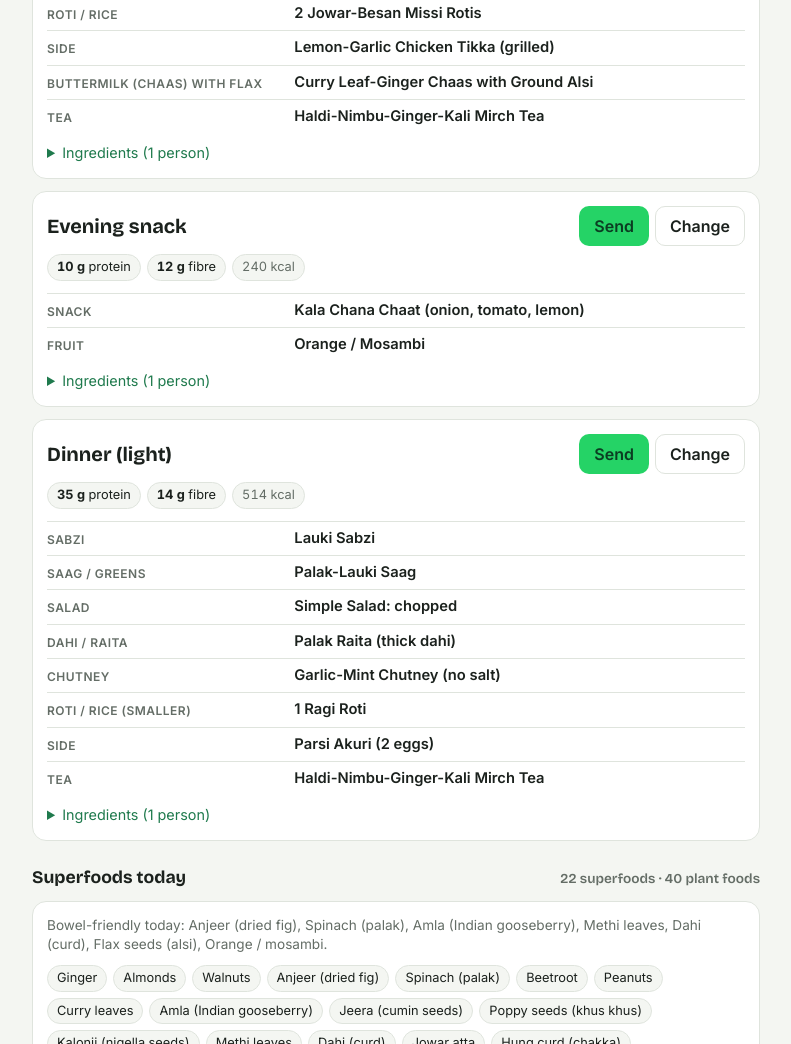
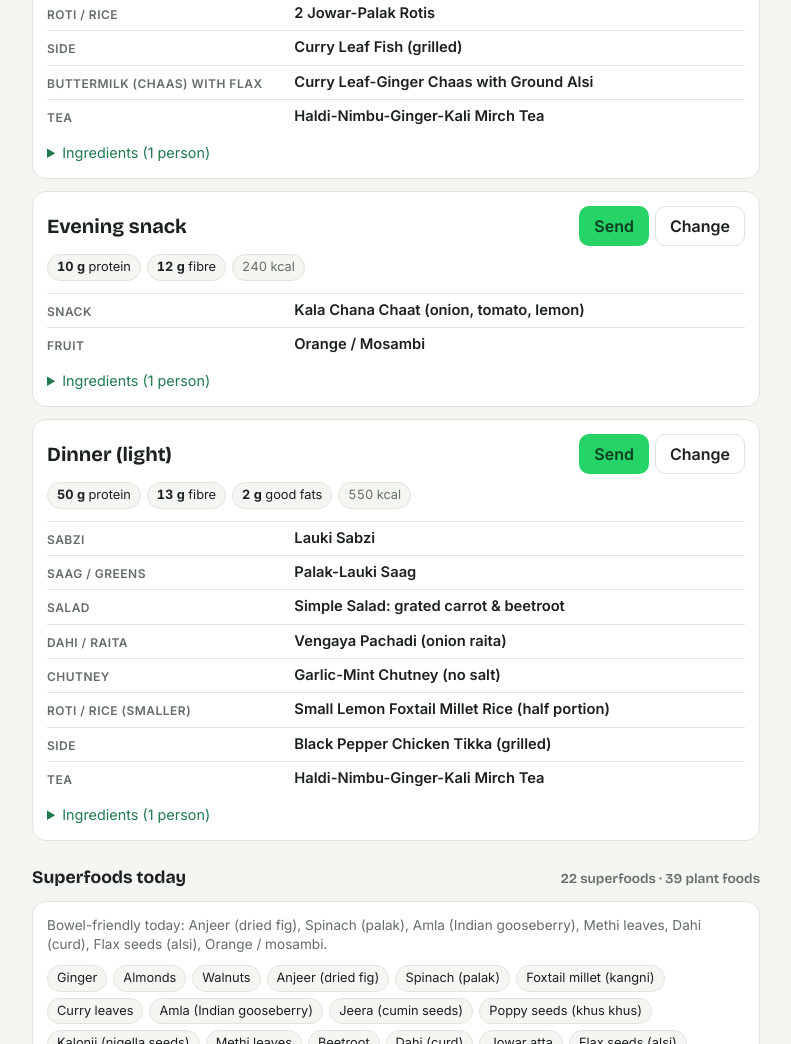
Before and after one commit to abhishek419sharma/Firstofmany, a plain HTML site: page index.html in a window 1280 px wide. Shown: the part 1756-2800 px from the top of the page, without its empty margins (244-1035 px from the left). Drawn offline with nearby package versions, Linux system fonts and the light colour scheme.

Commit message:
Sides are grilled chicken or fish only; no eggs in the side
Steamed, roasted and stir-cooked sides are converted to grilled or
removed, and all egg sides are removed since eggs are at breakfast.
The Egg diet is now vegetarian lunch and dinner with egg at breakfast.

Co-Authored-By: Claude Sonnet 5.5 <noreply@anthropic.com>
Claude-Session: https://claude.ai/code/session_0111BiCcCWEZN2hFyxC6ewWf

```diff
--- a/app.js
+++ b/app.js
@@ -242,7 +242,7 @@ function score(plan, ctx, jitter) {
       dinnerKcal += n.kcal;
       if (r.heavy) sc += 25; // rich or heavy dishes stay away from dinner
     }
-    // Chicken / fish / egg side is expected at lunch and dinner.
+    // A grilled chicken or fish side is expected at lunch and dinner.
     if (r.id === "none") sc += 40;
     // Avoid repeating yesterday's dishes.
     else if (ctx.yesterday[SLOTS[idx].key] === r.id) sc += 8;
--- a/index.html
+++ b/index.html
@@ -186,6 +186,7 @@
       <li><b>No maida, no fried food, no added sugar:</b> dishes are roasted, steamed, grilled or pressure-cooked with a light tadka. Sweetness comes only from whole fruit and a little soaked anjeer.</li>
       <li><b>No red chilli:</b> masalas use black pepper, ajwain, garam masala and dhania-jeera. Fresh green chilli is small and optional, so skip it if it upsets your stomach.</li>
       <li><b>No soya</b> anywhere in the menu.</li>
+      <li><b>Chicken and fish:</b> only grilled, as a side at lunch and dinner, never in gravy. Eggs are at breakfast only, not in the side.</li>
       <li><b>In season:</b> raw mango, jamun, melons, plums and peaches only appear in their summer months, and fresh amla and sarson only in winter.</li>
       <li><b>Every morning:</b> soaked almonds, walnuts and anjeer, plus a warm digestive drink. Anjeer is a traditional help for sluggish bowels and has natural sugar, so the portion is small.</li>
       <li><b>Buttermilk and flax daily:</b> lunch always includes chaas with ground flax (alsi). Flax, chia, pumpkin and sesame seeds also appear in chutneys, drinks and snacks.</li>
@@ -208,8 +209,8 @@
       </label>
       <label>Diet
         <select id="diet">
-          <option value="egg">Egg (egg curry, bhurji)</option>
-          <option value="nonveg">Non-veg (chicken / fish as dry side)</option>
+          <option value="egg">Vegetarian lunch & dinner (egg at breakfast)</option>
+          <option value="nonveg">Grilled chicken or fish at lunch & dinner</option>
         </select>
       </label>
     </div>
--- a/recipes.js
+++ b/recipes.js
@@ -11,8 +11,9 @@
 //   - No soya anywhere.
 //   - Lunch always has buttermilk (chaas) with ground flax.
 //   - Breakfast always has 4 egg whites + 1 yolk and a collagen protein shake.
-//   - Chicken and fish only ever appear as a dry SIDE, never in gravy or as the
-//     main course. Egg curry is allowed.
+//   - Chicken and fish only ever appear as a GRILLED side at lunch and dinner,
+//     never in gravy or as the main course. No eggs at lunch or dinner, because
+//     eggs are at breakfast.
 //   - Dinner is lighter: no dal or legumes, a smaller roti, and rich or heavy
 //     dishes are avoided.
 //
@@ -20,10 +21,10 @@
 //   On waking = digestive drink + soaked almonds, walnuts & anjeer (fixed)
 //   Breakfast = egg dish + gluten-free side + collagen shake + fruit
 //   Lunch  = dal + sabzi + saag + salad + dahi + chutney + roti/rice
-//            (+ optional side) + chaas with flax + haldi-nimbu tea
+//            (+ grilled chicken or fish side) + chaas with flax + haldi-nimbu tea
 //   Evening snack = snack + fruit
 //   Dinner = sabzi + saag + salad + dahi + chutney + a smaller roti/rice
-//            (+ optional side) + tea. No dal or legumes at dinner.
+//            (+ grilled chicken or fish side) + tea. No dal or legumes at dinner.
 //
 // Quantities are PER PERSON and get multiplied by the number of people.
 // Nutrition is calculated from the ingredients using NUTRITION below
@@ -856,7 +857,7 @@ const RECIPES = {
       i("Little millet (kutki)", 50), i("Jeera (cumin seeds)", 1, "pack")] },
   ],
 
-  // Chicken and fish only as a dry side, never in gravy. Egg curry is fine.
+  // Grilled chicken or fish only, never in gravy. No eggs here: eggs are at breakfast.
   side: [
     { id: "none", name: "No side", diet: "veg", ingredients: [] },
     { id: "chicken-tikka", name: "Chicken Tikka (grilled)", diet: "nonveg", ingredients: [
@@ -866,24 +867,8 @@ const RECIPES = {
     { id: "chicken-seekh", name: "Chicken Seekh Kebab (grilled)", diet: "nonveg", ingredients: [
       i("Chicken mince (keema)", 120), i("Onion", 20), i("Ginger", 5), i("Mint (pudina)", 0.25, "bunch"),
       i("Kali mirch (black pepper)", 1, "pack")] },
-    { id: "pepper-chicken", name: "Dry Pepper Chicken (stir-cooked)", diet: "nonveg", ingredients: [
-      i("Chicken breast (boneless)", 125), i("Onion", 40), i("Garlic", 5),
-      i("Curry leaves", 0.25, "bunch"), i("Kali mirch (black pepper)", 1, "pack")] },
     { id: "ajwaini-fish", name: "Ajwaini Fish Tikka (grilled)", diet: "nonveg", ingredients: [
       i("Fish (rohu / basa)", 150), i("Hung curd (chakka)", 30), i("Lemon", 0.5, "pcs"), ...tandoori()] },
-    { id: "lemon-pepper-fish", name: "Lemon-Pepper Fish (tawa-roasted)", diet: "nonveg", ingredients: [
-      i("Fish (rohu / basa)", 150), i("Lemon", 1, "pcs"), i("Kali mirch (black pepper)", 1, "pack"),
-      i("Coriander", 0.25, "bunch"), i("Roasted jeera powder", 1, "pack")] },
-    { id: "egg-curry", name: "Egg Curry (2 eggs)", diet: "egg", ingredients: [
-      i("Eggs", 2, "pcs"), i("Onion", 50), i("Tomato", 70), i("Ginger", 5), i("Garlic", 5),
-      i("Dhania-jeera powder", 1, "pack")] },
-    { id: "bhurji-side", name: "Anda Bhurji (2 eggs)", diet: "egg", ingredients: [
-      i("Eggs", 2, "pcs"), i("Onion", 40), i("Tomato", 40), i("Capsicum", 30), ...herbs()] },
-    { id: "boiled-eggs", name: "Masala Boiled Eggs (2)", diet: "egg", ingredients: [
-      i("Eggs", 2, "pcs"), i("Onion", 20), i("Lemon", 0.5, "pcs"), i("Roasted jeera powder", 1, "pack"),
-      i("Kali mirch (black pepper)", 1, "pack")] },
-    { id: "omelette-side", name: "Masala Omelette (2 eggs)", diet: "egg", ingredients: [
-      i("Eggs", 2, "pcs"), i("Onion", 30), i("Tomato", 30), ...herbs()] },
     { id: "chicken-hariyali", name: "Chicken Hariyali Tikka (grilled)", diet: "nonveg", ingredients: [
       i("Chicken breast (boneless)", 125), i("Hung curd (chakka)", 30),
       i("Mint (pudina)", 0.25, "bunch"), i("Coriander", 0.25, "bunch"), i("Green chilli", 1, "pcs"),
@@ -904,37 +889,24 @@ const RECIPES = {
       i("Chicken breast (boneless)", 125), i("Hung curd (chakka)", 30),
       i("Ajwain (carom seeds)", 1, "pack"), i("Lemon", 0.5, "pcs"),
       i("Kali mirch (black pepper)", 1, "pack")] },
-    { id: "chicken-curry-leaf", name: "Curry Leaf Chicken (dry roasted)", diet: "nonveg", ingredients: [
-      i("Chicken breast (boneless)", 125), i("Curry leaves", 0.5, "bunch"),
-      i("Kali mirch (black pepper)", 1, "pack"), i("Lemon", 0.5, "pcs"), i("Ginger", 5)] },
-    { id: "patra-ni-machhi", name: "Patra ni Machhi (steamed in banana leaf, green chutney)", diet: "nonveg", ingredients: [
-      i("Fish (rohu / basa)", 150), i("Coriander", 0.5, "bunch"), i("Mint (pudina)", 0.25, "bunch"),
-      i("Coconut (fresh)", 15), i("Green chilli", 1, "pcs"), i("Lemon", 0.5, "pcs"),
-      i("Jeera (cumin seeds)", 1, "pack")] },
-    { id: "bhapa-fish", name: "Steamed Fish with Mustard-Curd (bhapa style)", diet: "nonveg", ingredients: [
-      i("Fish (rohu / basa)", 150), i("Dahi (curd)", 40), i("Rai (mustard seeds)", 1, "pack"),
-      i("Green chilli", 1, "pcs"), i("Haldi (turmeric powder)", 1, "pack")] },
     { id: "fish-hariyali", name: "Hariyali Fish Tikka (grilled)", diet: "nonveg", ingredients: [
       i("Fish (rohu / basa)", 150), i("Hung curd (chakka)", 30), i("Mint (pudina)", 0.25, "bunch"),
       i("Coriander", 0.25, "bunch"), i("Green chilli", 1, "pcs"), i("Lemon", 0.5, "pcs")] },
-    { id: "fish-curry-leaf", name: "Curry Leaf Roasted Fish (Kerala style, dry)", diet: "nonveg", ingredients: [
-      i("Fish (rohu / basa)", 150), i("Curry leaves", 0.5, "bunch"),
-      i("Kali mirch (black pepper)", 1, "pack"), i("Lemon", 1, "pcs"), i("Ginger", 5), i("Garlic", 3)] },
-    { id: "egg-podimas-side", name: "Egg Podimas (2 eggs)", diet: "egg", ingredients: [
-      i("Eggs", 2, "pcs"), i("Onion", 40), i("Curry leaves", 0.25, "bunch"), i("Ginger", 5),
-      i("Kali mirch (black pepper)", 1, "pack")] },
-    { id: "egg-thoran-side", name: "Egg Thoran with Coconut (2 eggs)", diet: "egg", ingredients: [
-      i("Eggs", 2, "pcs"), i("Coconut (fresh)", 10), i("Onion", 30), i("Curry leaves", 0.25, "bunch")] },
-    { id: "akuri-side", name: "Parsi Akuri (2 eggs)", diet: "egg", ingredients: [
-      i("Eggs", 2, "pcs"), i("Onion", 30), i("Tomato", 30), i("Coriander", 0.25, "bunch"),
-      i("Green chilli", 1, "pcs")] },
-    { id: "egg-masala-dry", name: "Egg Masala, dry (2 boiled eggs)", diet: "egg", ingredients: [
-      i("Eggs", 2, "pcs"), i("Onion", 40), i("Tomato", 50), i("Dhania-jeera powder", 1, "pack"),
-      i("Kali mirch (black pepper)", 1, "pack")] },
-    { id: "kerala-egg-curry", name: "Kerala Egg Curry (light coconut, 2 eggs)", diet: "egg", ingredients: [
-      i("Eggs", 2, "pcs"), i("Onion", 40), i("Tomato", 40), i("Coconut (fresh)", 15),
-      i("Curry leaves", 0.25, "bunch"), i("Kali mirch (black pepper)", 1, "pack"), i("Ginger", 5),
-      i("Garlic", 3)] },
+    { id: "pepper-chicken", name: "Black Pepper Chicken Tikka (grilled)", diet: "nonveg", ingredients: [
+      i("Chicken breast (boneless)", 125), i("Hung curd (chakka)", 30), i("Garlic", 5),
+      i("Lemon", 0.5, "pcs"), i("Kali mirch (black pepper)", 1, "pack")] },
+    { id: "chicken-curry-leaf", name: "Curry Leaf Chicken Tikka (grilled)", diet: "nonveg", ingredients: [
+      i("Chicken breast (boneless)", 125), i("Hung curd (chakka)", 30), i("Curry leaves", 0.5, "bunch"),
+      i("Ginger", 5), i("Lemon", 0.5, "pcs"), i("Kali mirch (black pepper)", 1, "pack")] },
+    { id: "lemon-pepper-fish", name: "Lemon-Pepper Fish (grilled)", diet: "nonveg", ingredients: [
+      i("Fish (rohu / basa)", 150), i("Lemon", 1, "pcs"), i("Kali mirch (black pepper)", 1, "pack"),
+      i("Coriander", 0.25, "bunch"), i("Roasted jeera powder", 1, "pack")] },
+    { id: "fish-curry-leaf", name: "Curry Leaf Fish (grilled)", diet: "nonveg", ingredients: [
+      i("Fish (rohu / basa)", 150), i("Curry leaves", 0.5, "bunch"), i("Ginger", 5), i("Garlic", 3),
+      i("Lemon", 1, "pcs"), i("Kali mirch (black pepper)", 1, "pack")] },
+    { id: "patra-ni-machhi", name: "Patra ni Machhi (banana-leaf parcel, grilled)", diet: "nonveg", ingredients: [
+      i("Fish (rohu / basa)", 150), i("Coriander", 0.5, "bunch"), i("Mint (pudina)", 0.25, "bunch"),
+      i("Coconut (fresh)", 15), i("Green chilli", 1, "pcs"), i("Lemon", 0.5, "pcs"), i("Jeera (cumin seeds)", 1, "pack")] },
   ],
 };
 
@@ -947,7 +919,7 @@ RECIPES.stapleLight = RECIPES.staple.map((r) => ({
 // Dishes that are rich, gravy-heavy or slow to digest. The planner keeps them
 // away from dinner.
 const HEAVY_AT_NIGHT = ["rajma", "chole", "kala-chana", "lobia", "matar-paneer", "paneer-capsicum",
-  "palak-paneer", "tandoori-chicken", "egg-curry", "kerala-egg-curry", "bajra-roti-1", "makki-roti-1"];
+  "palak-paneer", "tandoori-chicken", "bajra-roti-1", "makki-roti-1"];
 Object.values(RECIPES).flat().forEach((r) => { r.heavy = HEAVY_AT_NIGHT.includes(r.id); });
 
 // Dals, beans, chickpeas and their flours and sprouts. None of these are served
@@ -983,7 +955,7 @@ const SLOTS = [
   { key: "lunchDahi",      group: "lunch",     part: "dahi",    label: "Dahi / raita",          pool: "dahi" },
   { key: "lunchChutney",   group: "lunch",     part: "chutney", label: "Chutney",               pool: "chutney" },
   { key: "lunchStaple",    group: "lunch",     part: "staple",  label: "Roti / rice",           pool: "staple" },
-  { key: "lunchSide",      group: "lunch",     part: "side",    label: "Chicken / fish / egg side", pool: "side" },
+  { key: "lunchSide",      group: "lunch",     part: "side",    label: "Grilled chicken / fish", pool: "side" },
   { key: "lunchChaas",     group: "lunch",     part: "chaas",   label: "Buttermilk (chaas) with flax", pool: "chaas" },
   { key: "lunchTea",       group: "lunch",     part: "tea",     label: "Tea",                   pool: "tea" },
   { key: "snack",          group: "snack",     part: "main",    label: "Snack",                 pool: "snack" },
@@ -994,7 +966,7 @@ const SLOTS = [
   { key: "dinnerDahi",     group: "dinner", noLegumes: true,    part: "dahi",    label: "Dahi / raita",          pool: "dahi" },
   { key: "dinnerChutney",  group: "dinner", noLegumes: true,    part: "chutney", label: "Chutney",               pool: "chutney" },
   { key: "dinnerStaple",   group: "dinner", noLegumes: true,    part: "staple",  label: "Roti / rice (smaller)", pool: "stapleLight" },
-  { key: "dinnerSide",     group: "dinner", noLegumes: true,    part: "side",    label: "Chicken / fish / egg side", pool: "side" },
+  { key: "dinnerSide",     group: "dinner", noLegumes: true,    part: "side",    label: "Grilled chicken / fish", pool: "side" },
   { key: "dinnerTea",      group: "dinner", noLegumes: true,    part: "tea",     label: "Tea",                   pool: "tea" },
 ];
 
```
Also changed, not shown: 1 other file.
